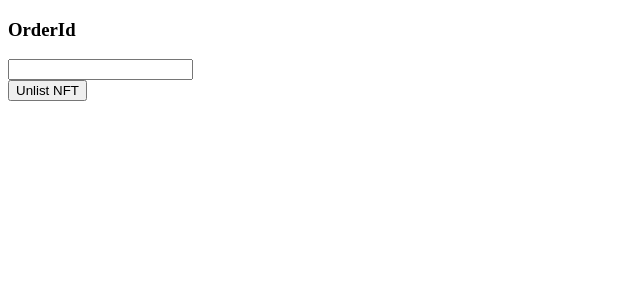
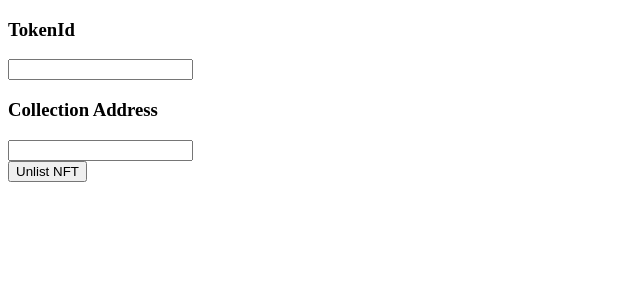
Before and after one commit to PasarProtocol/PasarSDK, a React (Create React App) app in the folder samples/: page /unlist in a window 1280 px wide. Shown: the top 300 px of the page, without its empty margins (0-640 px from the left). Built offline with nearby package versions, Linux system fonts and the light colour scheme; what @web3-react/core would draw is missing.

Commit message:
:zap: Update: Update the feature of using the tokenId instead of orderId

```diff
--- a/package.json
+++ b/package.json
@@ -1,6 +1,6 @@
 {
   "name": "@pasarprotocol/pasar-sdk-development",
-  "version": "0.0.8",
+  "version": "0.0.84",
   "description": "PasarProtocol NFT Marketplace SDK",
   "exports": {
     "node": "./dist/pasar-sdk.js",
--- a/samples/package.json
+++ b/samples/package.json
@@ -4,7 +4,7 @@
   "private": true,
   "dependencies": {
     "@ethersproject/providers": "^5.5.2",
-    "@pasarprotocol/pasar-sdk-development": "0.0.83",
+    "@pasarprotocol/pasar-sdk-development": "0.0.84",
     "@testing-library/jest-dom": "^5.16.5",
     "@testing-library/react": "^13.3.0",
     "@testing-library/user-event": "^13.5.0",
--- a/samples/src/changePrice.js
+++ b/samples/src/changePrice.js
@@ -2,7 +2,8 @@ import { useState, useEffect } from "react";
 import { getCoinType, changePrice, changePriceOnAuction, getListType, isAuction } from "@pasarprotocol/pasar-sdk-development";
 
 const ChangePrice = () => {
-    const [orderId, setOrderId] = useState("");
+    const [tokenId, setTokenId] = useState("");
+    const [baseToken, setBaseToken] = useState("");
     const [price, setPrice] = useState("");
     const [reservePrice, setReservePrice] = useState("");
     const [buyoutPrice, setBuyoutPrice] = useState("");
@@ -31,9 +32,9 @@ const ChangePrice = () => {
         console.log(pricingToken);
         let result;
         if(isAuction(currentListType)) {
-            result = await changePriceOnAuction(orderId, price, reservePrice, buyoutPrice, pricingToken, setProgress);
+            result = await changePriceOnAuction(tokenId, baseToken, price, reservePrice, buyoutPrice, pricingToken, setProgress);
         } else {
-            result = await changePrice(orderId, price, pricingToken, setProgress);
+            result = await changePrice(tokenId, baseToken, price, pricingToken, setProgress);
         }
         console.log(result);
 
@@ -48,8 +49,12 @@ const ChangePrice = () => {
             </select>
 
             <div>
-                <h3 className="sub_title">order</h3>
-                <input value={orderId} onChange={(e) => setOrderId(e.target.value)}/>
+                <h3 className="sub_title">TokenId</h3>
+                <input value={tokenId} onChange={(e) => setTokenId(e.target.value)}/>
+            </div>
+            <div>
+                <h3 className="sub_title">Collection Address</h3>
+                <input value={baseToken} onChange={(e) => setBaseToken(e.target.value)}/>
             </div>
             {!isAuction(currentListType) ? <div>
                 <h3 className="Price">price</h3>
--- a/samples/src/settleAuction.js
+++ b/samples/src/settleAuction.js
@@ -4,7 +4,8 @@ import { useNavigate } from "react-router-dom";
 
 const SettleAuction = () => {
     const navigate = useNavigate();
-    const [orderId, setOrderId] = useState("");
+    const [tokenId, setTokenId] = useState("");
+    const [baseToken, setBaseToken] = useState("");
     const [progress, setProgress] = useState(0);
 
     useEffect(() => {
@@ -13,15 +14,19 @@ const SettleAuction = () => {
 
     const handleSettle = async () => {
         let result;
-        result = await settleAuction(orderId, setProgress);
+        result = await settleAuction(tokenId, setProgress);
         console.log(result);
     }
 
     return (
         <div>
             <div>
-                <h3 className="sub_title">OrderId</h3>
-                <input value={orderId} onChange={(e) => setOrderId(e.target.value)}/>
+                <h3 className="sub_title">TokenId</h3>
+                <input value={tokenId} onChange={(e) => setTokenId(e.target.value)}/>
+            </div>
+            <div>
+                <h3 className="sub_title">Collection Address</h3>
+                <input value={baseToken} onChange={(e) => setBaseToken(e.target.value)}/>
             </div>
             <button className="button" onClick={handleSettle}>Settle</button>
         </div>
--- a/samples/src/unlistNft.js
+++ b/samples/src/unlistNft.js
@@ -4,7 +4,8 @@ import { useNavigate } from "react-router-dom";
 
 const UnlistNFT = () => {
     const navigate = useNavigate();
-    const [orderId, setOrderId] = useState("");
+    const [tokenId, setTokenId] = useState("");
+    const [baseToken, setBaseToken] = useState("");
     const [progress, setProgress] = useState(0);
 
     useEffect(() => {
@@ -13,15 +14,19 @@ const UnlistNFT = () => {
 
     const handleSettle = async () => {
         let result;
-        result = await unlistItem(orderId, setProgress);
+        result = await unlistItem(tokenId, baseToken, setProgress);
         console.log(result);
     }
 
     return (
         <div>
             <div>
-                <h3 className="sub_title">OrderId</h3>
-                <input value={orderId} onChange={(e) => setOrderId(e.target.value)}/>
+                <h3 className="sub_title">TokenId</h3>
+                <input value={tokenId} onChange={(e) => setTokenId(e.target.value)}/>
+            </div>
+            <div>
+                <h3 className="sub_title">Collection Address</h3>
+                <input value={baseToken} onChange={(e) => setBaseToken(e.target.value)}/>
             </div>
             <button className="button" onClick={handleSettle}>Unlist NFT</button>
         </div>
```
